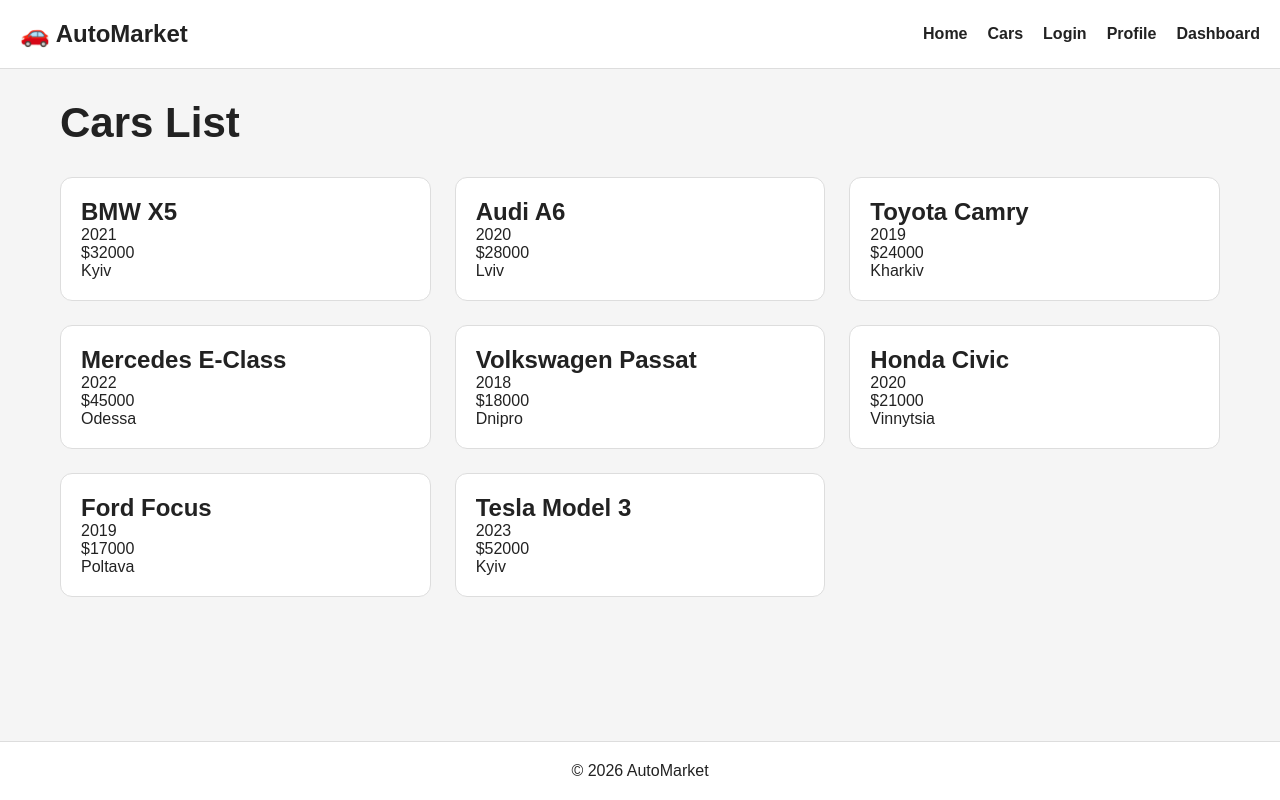
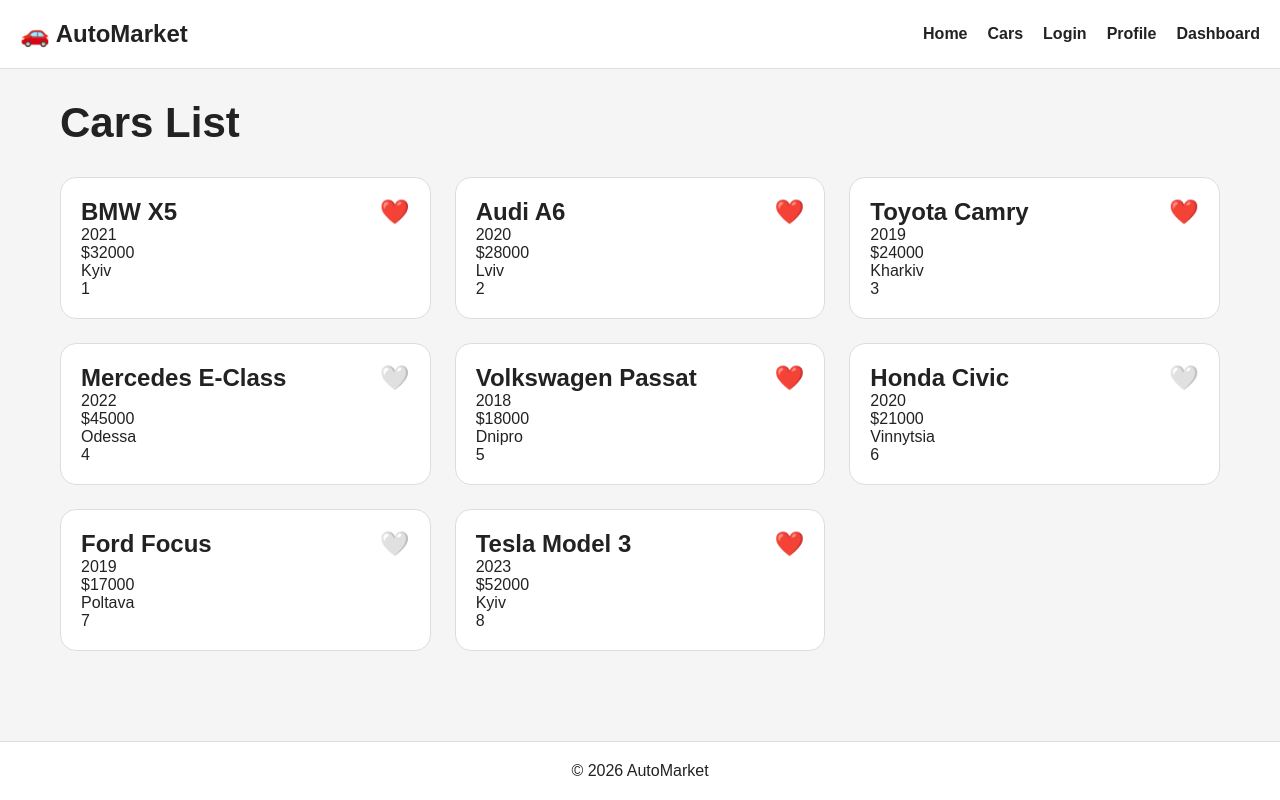
Before and after one commit to RomanFrontEndDeveloper/automarket, a React (Vite) app: page / in a window 1280 px wide. Built offline with nearby package versions, Linux system fonts and the light colour scheme.

Commit message:
add single car page with dynamic routing

```diff
--- /dev/null
+++ b/src/components/CarCard/CarCard.tsx
@@ -0,0 +1,29 @@
+import { Link } from 'react-router-dom';
+import type { Car } from '../../types/car.types';
+
+type Props = {
+	car: Car;
+};
+/// маленька
+const CarCard = ({ car }: Props) => {
+	return (
+		<Link to={`/cars/${car.id}`}>
+			<div className='car-card'>
+				<h2>{car.title}</h2>
+
+				<p>{car.year}</p>
+
+				<p>${car.price}</p>
+
+				<p>{car.city}</p>
+				<p>{car.id}</p>
+
+				<button className='favorite-btn'>
+					{car.isFavorite ? '❤️' : '🤍'}
+				</button>
+			</div>
+		</Link>
+	);
+};
+
+export default CarCard;
--- a/src/data/cars.ts
+++ b/src/data/cars.ts
@@ -10,6 +10,7 @@ export const cars: Car[] = [
 		price: 32000,
 		city: 'Kyiv',
 		image: 'https://images.unsplash.com/photo-1555215695-3004980ad54e',
+		isFavorite: true,
 	},
 	{
 		id: 2,
@@ -20,6 +21,7 @@ export const cars: Car[] = [
 		price: 28000,
 		city: 'Lviv',
 		image: 'https://images.unsplash.com/photo-1606664515524-ed2f786a0bd6',
+		isFavorite: true,
 	},
 	{
 		id: 3,
@@ -30,6 +32,7 @@ export const cars: Car[] = [
 		price: 24000,
 		city: 'Kharkiv',
 		image: 'https://images.unsplash.com/photo-1621007947382-bb3c3994e3fb',
+		isFavorite: true,
 	},
 	{
 		id: 4,
@@ -40,6 +43,7 @@ export const cars: Car[] = [
 		price: 45000,
 		city: 'Odessa',
 		image: 'https://images.unsplash.com/photo-1618843479313-40f8afb4b4d8',
+		isFavorite: false,
 	},
 	{
 		id: 5,
@@ -50,6 +54,7 @@ export const cars: Car[] = [
 		price: 18000,
 		city: 'Dnipro',
 		image: 'https://images.unsplash.com/photo-1503376780353-7e6692767b70',
+		isFavorite: true,
 	},
 	{
 		id: 6,
@@ -60,6 +65,7 @@ export const cars: Car[] = [
 		price: 21000,
 		city: 'Vinnytsia',
 		image: 'https://images.unsplash.com/photo-1549399542-7e3f8b79c341',
+		isFavorite: false,
 	},
 	{
 		id: 7,
@@ -70,6 +76,7 @@ export const cars: Car[] = [
 		price: 17000,
 		city: 'Poltava',
 		image: 'https://images.unsplash.com/photo-1492144534655-ae79c964c9d7',
+		isFavorite: false,
 	},
 	{
 		id: 8,
@@ -80,5 +87,6 @@ export const cars: Car[] = [
 		price: 52000,
 		city: 'Kyiv',
 		image: 'https://images.unsplash.com/photo-1560958089-b8a1929cea89',
+		isFavorite: true,
 	},
 ];
--- a/src/layouts/MainLayout.tsx
+++ b/src/layouts/MainLayout.tsx
@@ -8,6 +8,7 @@ const MainLayout = () => {
 			<Header />
 
 			<main className='main'>
+				{/* <h2>hhhhh</h2> буде зображатися на всіх сторінках */}
 				<Outlet />
 			</main>
 
--- a/src/pages/HomePage.tsx
+++ b/src/pages/HomePage.tsx
@@ -1,4 +1,5 @@
 import { cars } from '../data/cars';
+import CarCard from '../components/CarCard/CarCard';
 
 const HomePage = () => {
 	return (
@@ -7,15 +8,7 @@ const HomePage = () => {
 
 			<div className='cars-grid'>
 				{cars.map((car) => (
-					<div className='car-card' key={car.id}>
-						<h2>{car.title}</h2>
-
-						<p>{car.year}</p>
-
-						<p>${car.price}</p>
-
-						<p>{car.city}</p>
-					</div>
+					<CarCard key={car.id} car={car} />
 				))}
 			</div>
 		</section>
--- /dev/null
+++ b/src/pages/SingleCarPage.tsx
@@ -0,0 +1,24 @@
+import { useParams } from 'react-router-dom';
+import { cars } from '../data/cars';
+
+/// велика картка
+const SingleCarPage = () => {
+	const { id } = useParams();
+
+	const car = cars.find((car) => car.id === Number(id));
+
+	return (
+		<div>
+			<h1>{car?.title}</h1>
+
+			<p>Year: {car?.year}</p>
+			<p>id: {car?.id}</p>
+
+			<p>Price: ${car?.price}</p>
+
+			<p>City: {car?.city}</p>
+		</div>
+	);
+};
+
+export default SingleCarPage;
--- a/src/router/AppRouter.tsx
+++ b/src/router/AppRouter.tsx
@@ -5,6 +5,7 @@ import LoginPage from '../pages/LoginPage';
 import ProfilePage from '../pages/ProfilePage';
 import CarsPage from '../pages/CarsPage';
 import DashboardPage from '../pages/DashboardPage';
+import SingleCarPage from '../pages/SingleCarPage';
 
 export const router = createBrowserRouter([
 	{
@@ -31,6 +32,10 @@ export const router = createBrowserRouter([
 				path: 'dashboard',
 				element: <DashboardPage />,
 			},
+			{
+				path: 'cars/:id',
+				element: <SingleCarPage />,
+			},
 		],
 	},
 ]);
--- a/src/styles/globals.css
+++ b/src/styles/globals.css
@@ -36,6 +36,7 @@ button {
 	margin: 0 auto;
 	padding: 30px 20px;
 }
+
 .header {
 	background: white;
 	padding: 20px;
@@ -45,11 +46,13 @@ button {
 	justify-content: space-between;
 	align-items: center;
 }
+
 .nav-list {
 	display: flex;
 	gap: 20px;
 	font-weight: 600;
 }
+
 footer {
 	background: white;
 	border-top: 1px solid #ddd;
@@ -70,12 +73,27 @@ footer {
 
 .car-card {
 	background: white;
-	border-radius: 12px;
+	border-radius: 16px;
 	padding: 20px;
 	border: 1px solid #ddd;
 	transition: 0.2s;
+	position: relative;
+	-webkit-border-radius: 16px;
+	-moz-border-radius: 16px;
+	-ms-border-radius: 16px;
+	-o-border-radius: 16px;
 }
 
 .car-card:hover {
 	transform: translateY(-3px);
 }
+
+.favorite-btn {
+	position: absolute;
+	top: 20px;
+	right: 20px;
+
+	border: none;
+	background: transparent;
+	font-size: 24px;
+}
--- a/src/types/car.types.ts
+++ b/src/types/car.types.ts
@@ -7,4 +7,5 @@ export type Car = {
 	price: number;
 	city: string;
 	image: string;
+	isFavorite: boolean;
 };
```
